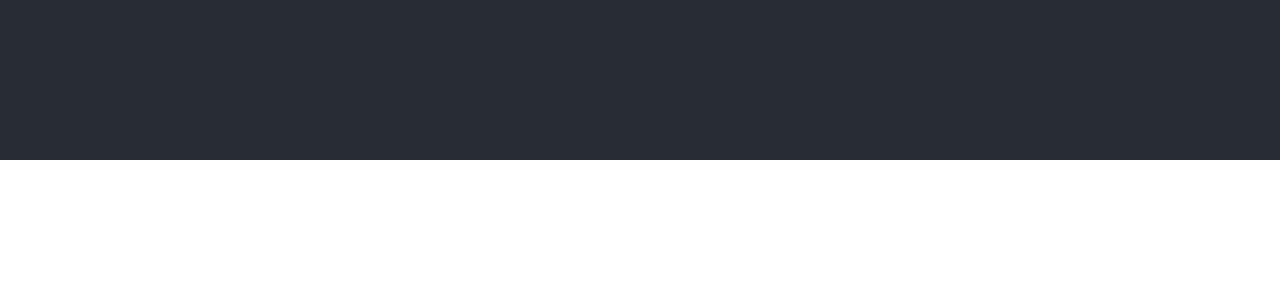
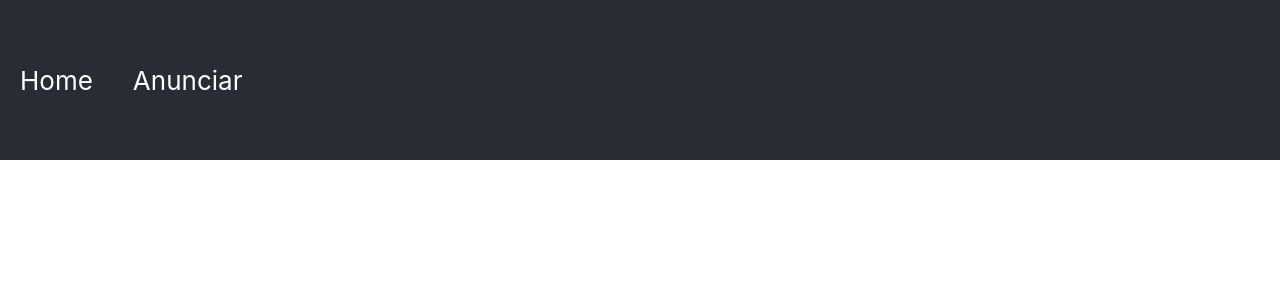
Before and after one commit to Cristiano7988/bhut, a React (Create React App) app: page /car in a window 1280 px wide. Before the commit this address had no page. Shown: the top 300 px of the page. Built offline with nearby package versions, Linux system fonts and the light colour scheme.

Commit message:
✨ Creating the component Header and improving the routes

```diff
--- a/src/App.js
+++ b/src/App.js
@@ -3,7 +3,6 @@ import Rotas from './routes.js';
 
 const App = () => (
   <div className="App">
-      <header className="App-header"></header>
       <Rotas />
     </div>
 )
--- a/src/App.scss
+++ b/src/App.scss
@@ -10,6 +10,16 @@
     justify-content: center;
     font-size: calc(10px + 2vmin);
     color: white;
+
+    ul {
+      display: flex;
+      width: 100vw;
+      padding: unset;
+      margin: unset;
+      li {
+        padding: 20px;
+      }
+    }
   }
 
   &-link {
@@ -19,4 +29,9 @@
   li {
     list-style: none;
   }
+
+  a {
+    text-decoration: none;
+    color: white;
+  }
 }
--- /dev/null
+++ b/src/components/header/Header.jsx
@@ -0,0 +1,21 @@
+import React, { Component } from "react";
+import { Link } from "react-router-dom";
+
+class Header extends Component {
+  render() {
+    return (
+      <header className="App-header">
+        <ul>
+          <li>
+            <Link to="/">Home</Link>
+          </li>
+          <li>
+            <Link to="/create">Anunciar</Link>
+          </li>
+        </ul>
+      </header>
+    );
+  }
+}
+
+export default Header;
--- /dev/null
+++ b/src/components/header/index.js
@@ -0,0 +1,2 @@
+import Header from "./Header"
+export default Header
--- a/src/routes.js
+++ b/src/routes.js
@@ -1,11 +1,20 @@
 import React from "react";
 import { Route, BrowserRouter as Router, Routes } from "react-router-dom";
 import CarList from "./components/carList";
+import Header from "./components/header";
 
 const Rotas = () => (
   <Router>
+    <Header />
+
     <Routes>
       <Route element={<CarList />} path="/" />
+      <Route element={<div>Anúncio</div>} path="/create" />
+      <Route path="/car">
+        <Route element={<div>Detalhes sobre o carro</div>} path="1" />
+        <Route element={<div>Editar carro</div>} path="1/edit" />
+      </Route>
+      <Route path="*" element={<div>Página não encontrada</div>}  />
     </Routes>
   </Router>
 );
```
